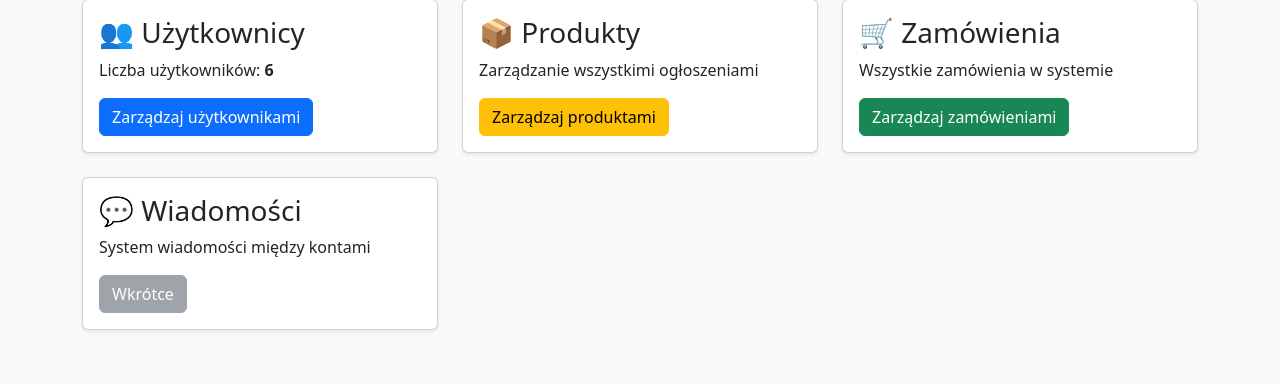
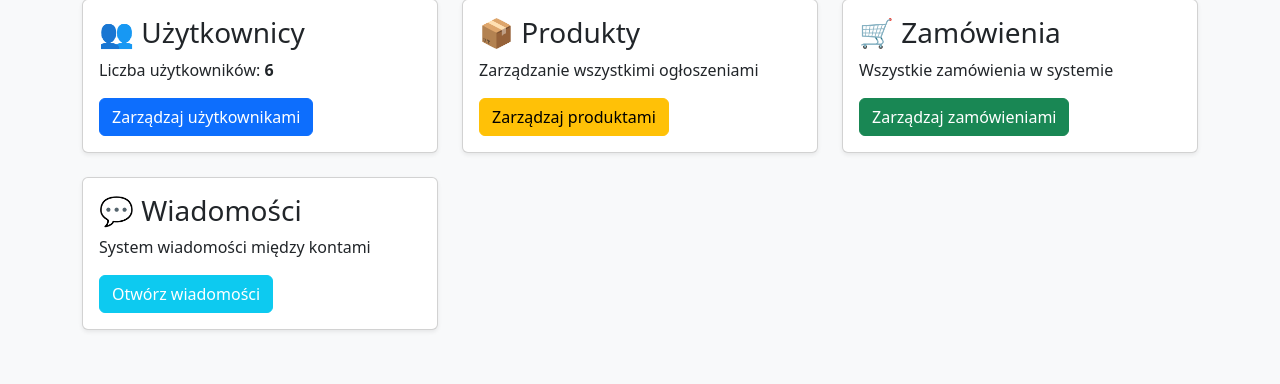
Before and after one commit to c0ntl1e/allegro-clone, a Django app: page /admin-panel/ in a window 1280 px wide. Shown: the part 121-505 px from the top of the page. Run offline with Django 5.2, Linux system fonts and the light colour scheme; a user stored in the database is signed in; data comes from the database, SQL or seed files in the repository.

Commit message:
Enable admin messages and orders

```diff
--- a/accounts/templates/accounts/admin_panel.html
+++ b/accounts/templates/accounts/admin_panel.html
@@ -2,7 +2,6 @@
 <html lang="pl">
 <head>
     <meta charset="UTF-8">
-
     <title>Panel Administratora</title>
 
     <link
@@ -22,14 +21,10 @@
     <div class="row g-4">
 
         <div class="col-md-4">
-
             <div class="card shadow-sm">
-
                 <div class="card-body">
 
-                    <h3>
-                        👥 Użytkownicy
-                    </h3>
+                    <h3>👥 Użytkownicy</h3>
 
                     <p>
                         Liczba użytkowników:
@@ -44,20 +39,14 @@
                     </a>
 
                 </div>
-
             </div>
-
         </div>
 
         <div class="col-md-4">
-
             <div class="card shadow-sm">
-
                 <div class="card-body">
 
-                    <h3>
-                        📦 Produkty
-                    </h3>
+                    <h3>📦 Produkty</h3>
 
                     <p>
                         Zarządzanie wszystkimi ogłoszeniami
@@ -71,20 +60,14 @@
                     </a>
 
                 </div>
-
             </div>
-
         </div>
 
         <div class="col-md-4">
-
             <div class="card shadow-sm">
-
                 <div class="card-body">
 
-            <h3>
-                🛒 Zamówienia
-            </h3>
+                    <h3>🛒 Zamówienia</h3>
 
                     <p>
                         Wszystkie zamówienia w systemie
@@ -98,36 +81,28 @@
                     </a>
 
                 </div>
-
             </div>
-
         </div>
 
         <div class="col-md-4">
-
             <div class="card shadow-sm">
-
                 <div class="card-body">
 
-                    <h3>
-                        💬 Wiadomości
-                    </h3>
+                    <h3>💬 Wiadomości</h3>
 
                     <p>
                         System wiadomości między kontami
                     </p>
 
-                    <button
-                        class="btn btn-secondary"
-                        disabled
+                    <a
+                        href="/messages/"
+                        class="btn btn-info text-white"
                     >
-                        Wkrótce
-                    </button>
+                        Otwórz wiadomości
+                    </a>
 
                 </div>
-
             </div>
-
         </div>
 
     </div>
--- a/marketplace/urls.py
+++ b/marketplace/urls.py
@@ -3,6 +3,7 @@ from django.urls import path, include
 from django.conf import settings
 from django.conf.urls.static import static
 from django.contrib.auth import views as auth_views
+from django.urls import path, include
 
 from accounts.views import (
     get_company_data,
```
Lines whose indentation alone changed are shown as unchanged.
